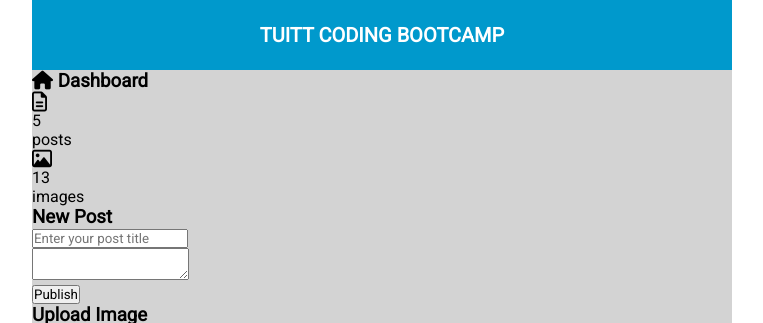
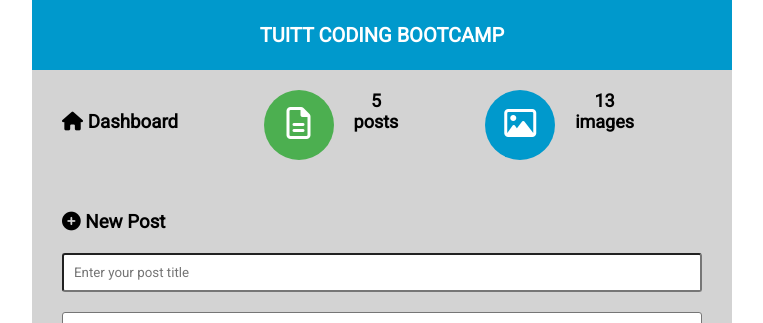
Before and after one commit to johnray016/johnray016.github.io, a PHP site: page / in a window 1280 px wide. Shown: the top 323 px of the page, without its empty margins (258-1021 px from the left). Run offline with PHP 8.4, Linux system fonts and the light colour scheme; some libraries are stand-ins or nearby versions.

Commit message:
Styling mod02-05

```diff
--- a/mod02-05/css/style.css
+++ b/mod02-05/css/style.css
@@ -30,3 +30,108 @@ footer	{
 	text-align: center;
 	font-size: 14px;
 }
+
+form {
+	text-align: right;
+	padding: 10px 20px 20px;
+}
+main {
+	padding: 20px 10px 10px;
+}
+
+h3 {
+	padding-top: 10px;
+	padding-bottom: 10px;
+	padding-left: 20px;
+}
+
+/*
+*
+* Dashboard
+*
+*/
+
+#postCircle,
+#imageCircle {
+	height: 70px;
+	width: 70px;
+	border-radius: 50%;
+	line-height: 80px;
+	color: #fff;
+	text-align: center;
+	float: left;
+}
+
+#postCircle {
+	background-color: #4caf50;
+}
+
+#imageCircle {
+	background-color: #09c;
+}
+.inline-block {
+	display: inline-block;
+	text-align: center;
+	margin-left: 20px;
+	font-size: 18px;
+	font-weight: bold;
+}
+
+.dashColumns {
+	display: inline-block;
+	width: 32%;
+	height: 100px;
+}
+
+/*** BUTTON ***/
+
+.btn	{
+	border: none;
+	padding: 15px 30px;
+	font-size: 14px;
+	border-radius: 5px;
+	color: white;
+}
+.btn-blue {
+	background-color: #09c;
+}
+.btn-green {
+	background-color: #4caf50;
+}
+
+/*** images ***/
+
+.img-set-holder {
+	text-align: center;
+	margin-bottom: 10px;
+}
+
+.img-set {
+	height: 110px;
+	width: 110px;
+	padding: 5px;
+	border-radius: 3px;
+	margin: 0 5px;
+	background-color: #fff;
+}
+
+/*
+*
+* Posts
+*
+*/
+
+#enterTitle,
+#postContent {
+	width: 100%;
+	border-radius: 3px;
+	padding: 10px;
+}
+#enterTitle {
+	margin-bottom: 20px;
+}
+#postContent {
+	resize: none;
+	height: 100px;
+	margin-bottom: 10px;
+}
--- a/mod02-05/index.html
+++ b/mod02-05/index.html
@@ -4,7 +4,7 @@
 	<meta charset="utf-8">
 	<meta name="viewport" content="width=device-width, initial-scale=1.0, maximum-scale=1.0">
 	<meta http-equiv="X-UA-Compatible" content="IE=Edge">
-	<title>DOM Activity 2</title>
+	<title>DOM Activity 3 with CSS</title>
 	<link href="https://fonts.googleapis.com/css?family=Roboto" rel="stylesheet">
 	<link rel="stylesheet" type="text/css" href="css/style.css">
 	<script src="https://use.fontawesome.com/b20718abdb.js"></script>
@@ -14,43 +14,55 @@
 		<header><h1>Tuitt Coding Bootcamp</h1></header>
 		<main>
 			<!-- dashboard -->
-			<section>
-				<h3><i class="fa fa-home"></i> Dashboard</h3>
-				<div>
-					<div><i class="fa fa-file-text-o fa-lg"></i></div>
-					<p>5</p>
-					<p>posts</p>
+			<section id="mainDashboard">
+				<div class="dashColumns">
+					<h3><i class="fa fa-home"></i> Dashboard</h3>
 				</div>
-				<div>
-					<div><i class="fa fa-picture-o fa-lg"></i></div>
-					<p>13</p>
-					<p>images</p>
+				<div class="dashColumns">
+					<div id="postCircle">
+						<i class="fa fa-file-text-o fa-2x"></i>
+					</div>
+					<div class="inline-block">
+						<p>5</p>
+						<p>posts</p>
+					</div>
+				</div>
+				<div class="dashColumns">
+					<div id="imageCircle">
+						<i class="fa fa-picture-o fa-2x"></i>
+					</div>
+					<div class="inline-block">
+						<p>13</p>
+						<p>images</p>
+					</div>
 				</div>
 			</section>
 
 			<!-- new post -->
 			<section>
-				<h3><i></i>New Post</h3>
+				<h3><i class="fa fa-plus-circle"></i> New Post</h3>
 				<form method="post" action="">
 					<input type="text" name="text" placeholder="Enter your post title" id="enterTitle">
 					<br>
-					<textarea></textarea>
+					<textarea id="postContent" placeholder="Enter your content here"></textarea>
 					<br>
-					<input type="submit" name="publish" value="Publish" id="submit">
+					<input type="submit" name="publish" value="Publish" id="publishBtn" class="btn btn-blue">
 				</form>
 			</section>
 
 			<!-- upload images -->
 			<section>
+				<h3><i class="fa fa-cloud-upload"></i> Upload Image</h3>
 				<form method="post" action="">
-				<h3><i></i>Upload Image</h3>
-					<a href=""><img src="https://www.lorempixel.com/120/120"></a>
-					<a href=""><img src="https://www.lorempixel.com/120/120"></a>
-					<a href=""><img src="https://www.lorempixel.com/120/120"></a>
-					<a href=""><img src="https://www.lorempixel.com/120/120"></a>
-					<a href=""><img src="https://www.lorempixel.com/120/120"></a>
-				<input type="file" name="photo" id="photo">
-				<input type="submit" name="upload" value="Upload" id="uploadPhoto">
+				<div class="img-set-holder">
+					<a href=""><img class="img-set" src="https://www.lorempixel.com/140/140" alt=""></a>
+					<a href=""><img class="img-set" src="https://www.lorempixel.com/140/140" alt=""></a>
+					<a href=""><img class="img-set" src="https://www.lorempixel.com/140/140" alt=""></a>
+					<a href=""><img class="img-set" src="https://www.lorempixel.com/140/140" alt=""></a>
+					<a href=""><img class="img-set" src="https://www.lorempixel.com/140/140" alt=""></a>
+				</div>
+				<label for="photo" class="btn btn-blue"><i class="fa fa-file-image-o"></i> Browse</label><input type="file" name="photo" id="photo" hidden>
+				<button class="btn btn-green"><i class="fa fa-upload"></i> Upload</button>
 				</form>
 			</section>
 		</main>
```
